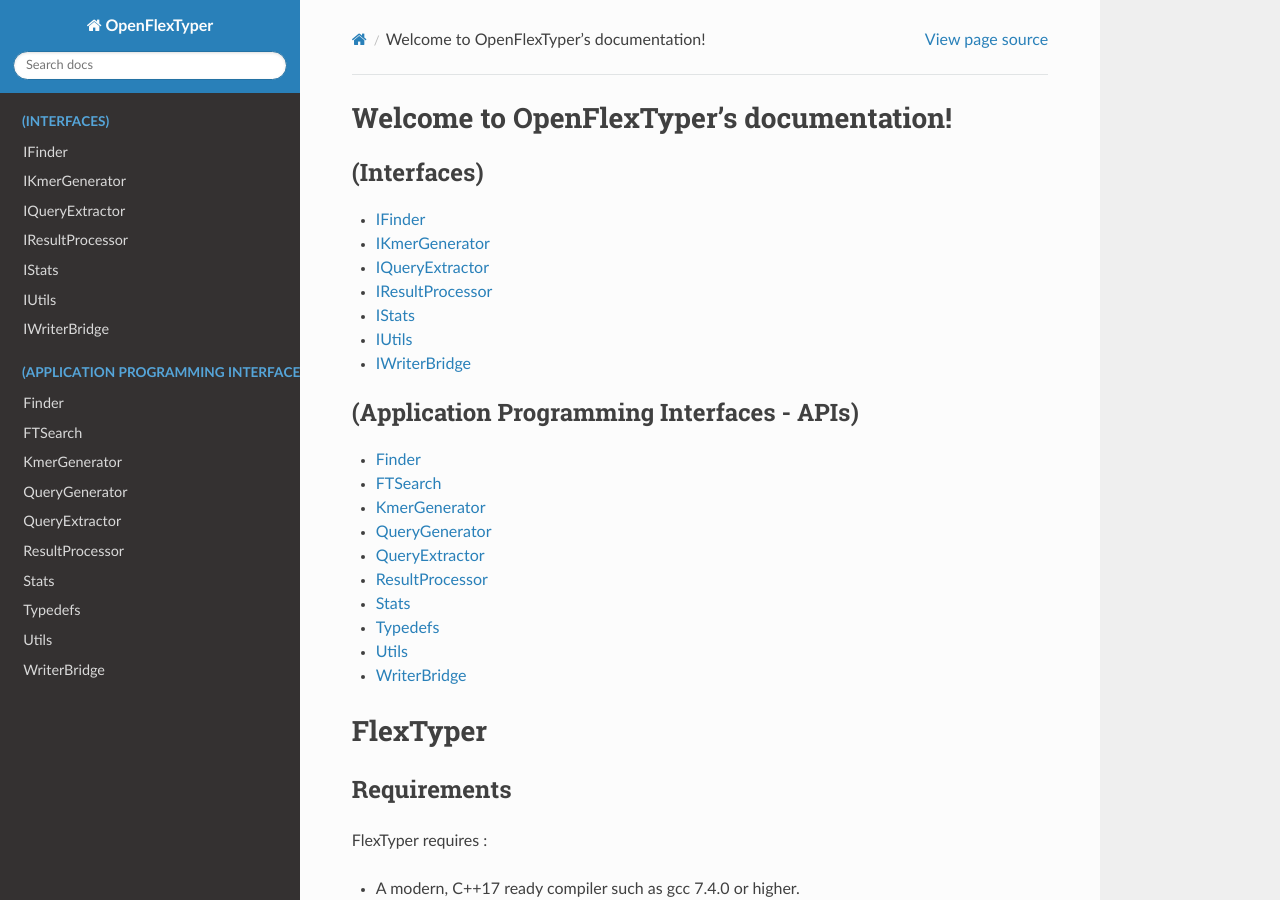
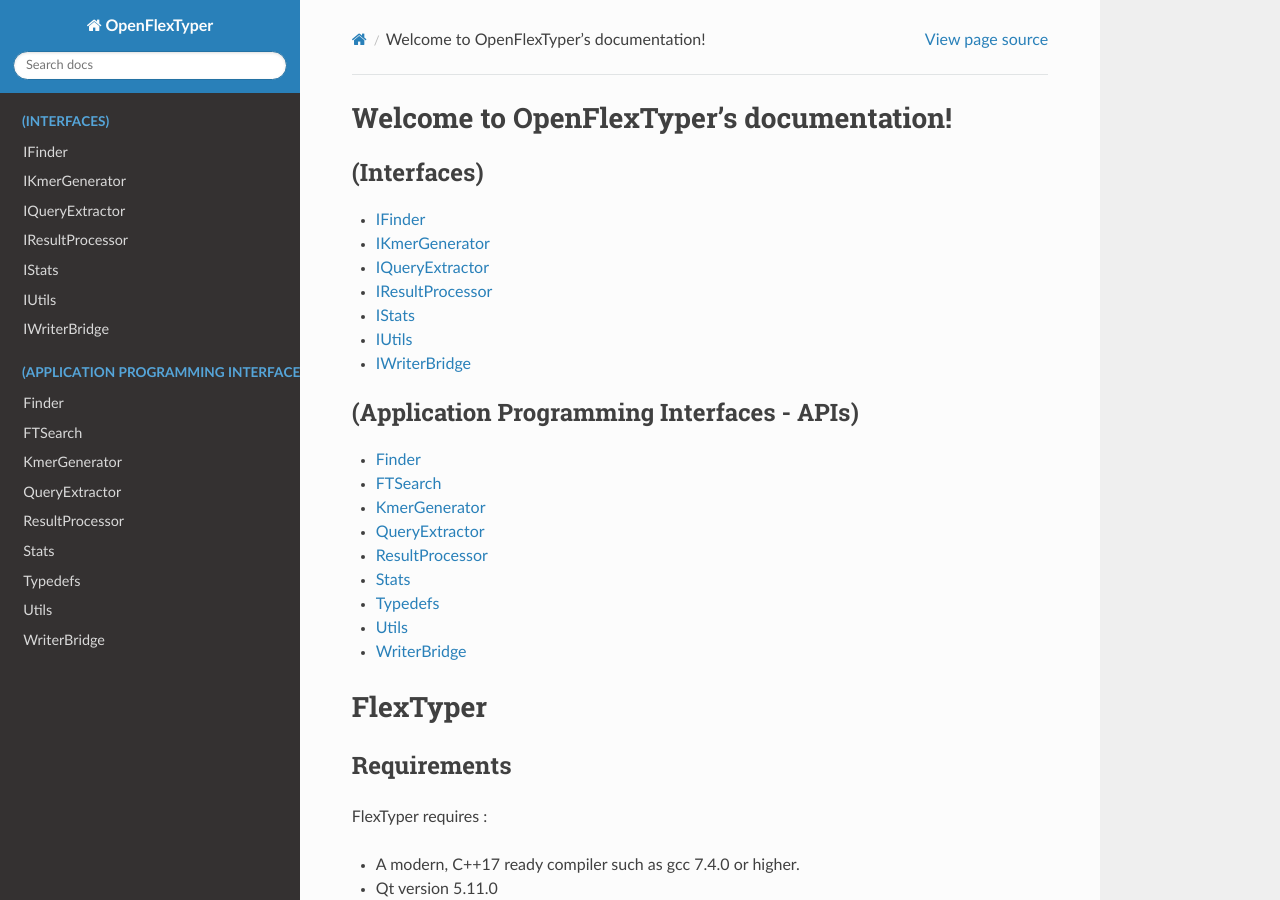
Before and after one commit to wassermanlab/OpenFlexTyper, a Sphinx documentation site: the page built from docs/source/index.rst, in a window 1280 px wide and 900 px high. Built offline with Sphinx 7.4.7 and the Read the Docs theme 2.0.0, drawn with Linux system fonts in a browser that asks for light colours.

Commit message:
fix problems

```diff
--- a/docs/source/index.rst
+++ b/docs/source/index.rst
@@ -31,7 +31,6 @@
    finder.rst
    ftsearch.rst
    kmergenerator.rst
-   querygenerator.rst
    queryextractor.rst
    resultprocessor.rst
    stats.rst
--- a/docs/source/querygenerator.rst
+++ /dev/null
@@ -1,7 +0,0 @@
-QueryGenerator
-=============
-
-QueryGenerator
------------
-
-.. doxygenfile:: querygenerator.h
```
